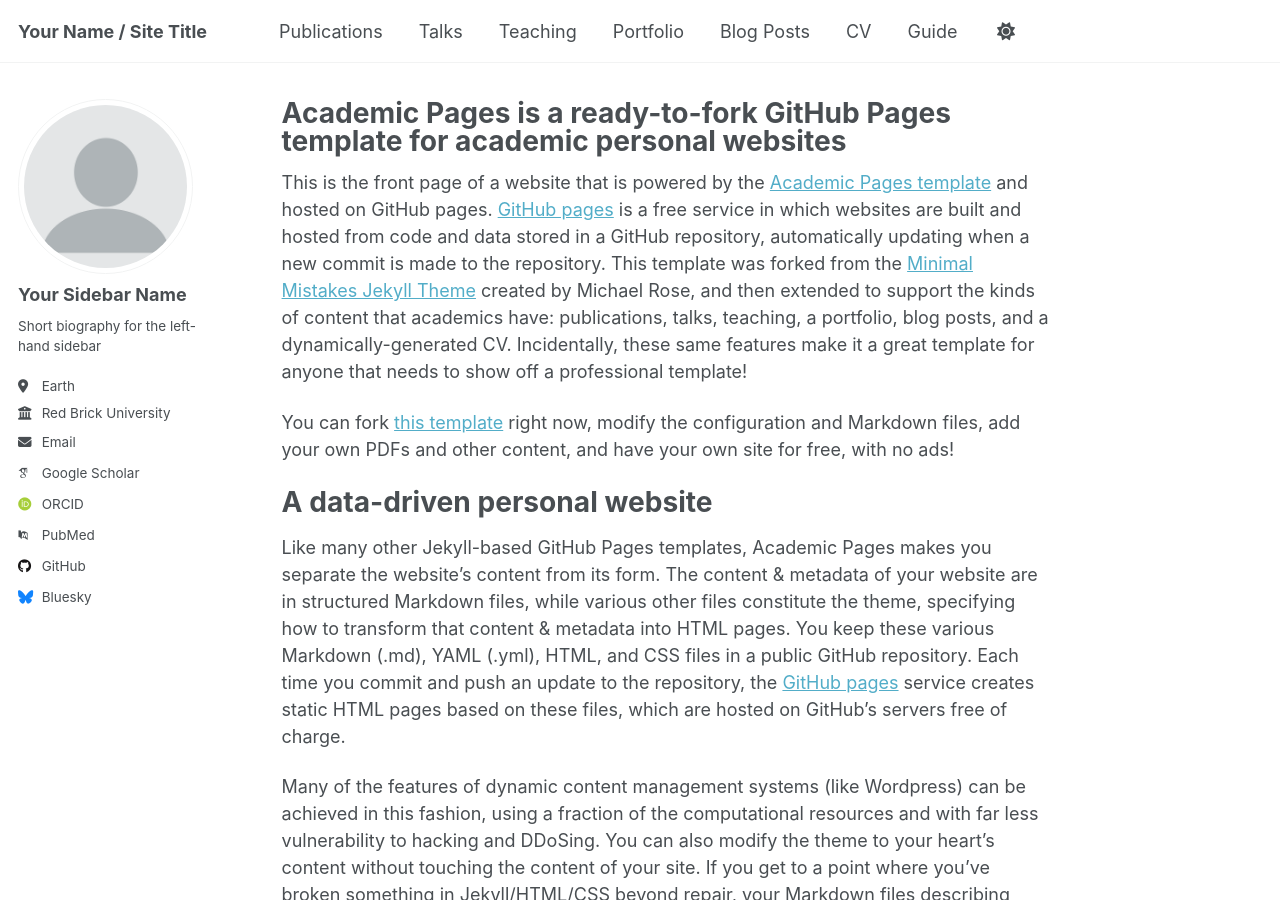
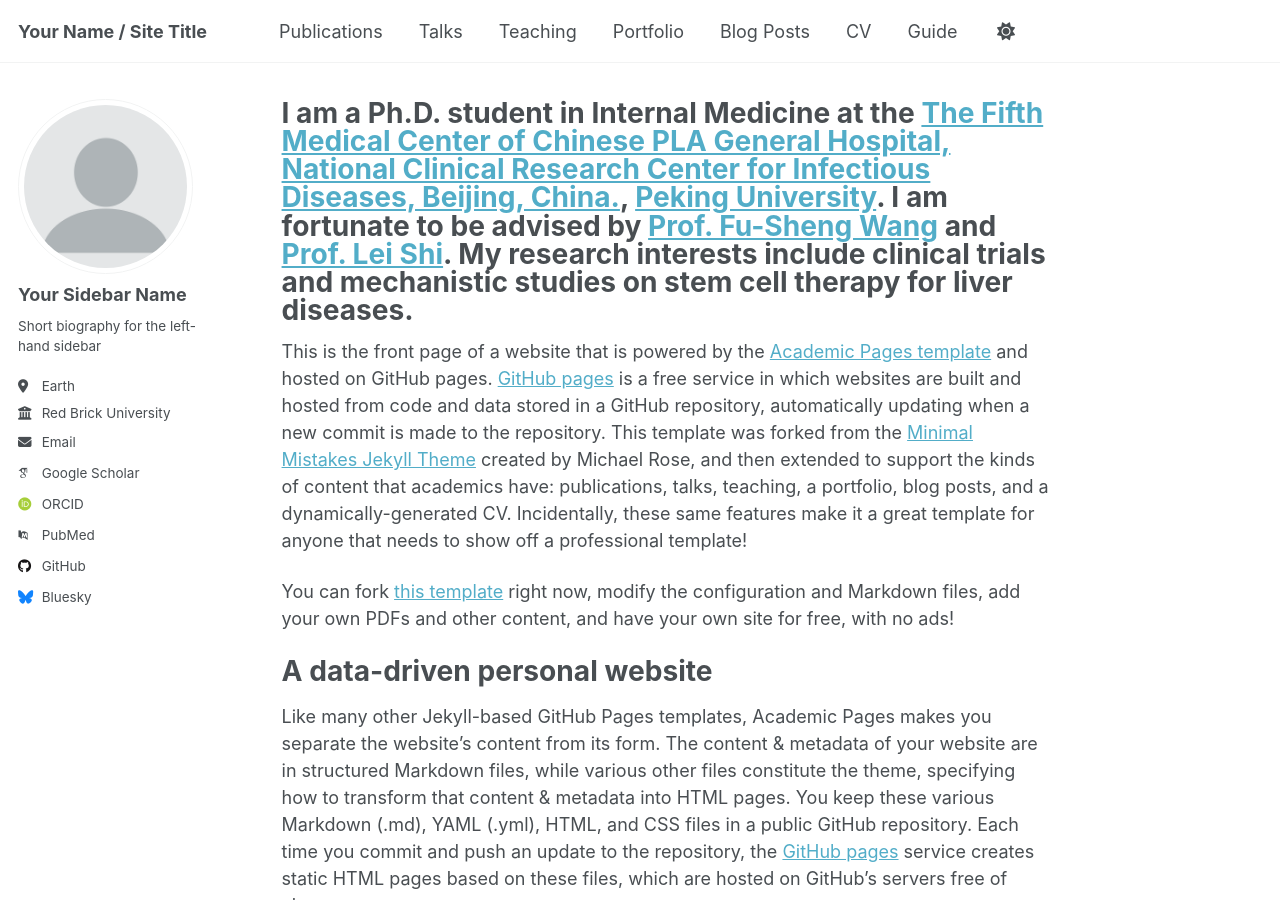
Before and after one commit to Ziying98/Ziying98.github.io, a Jekyll site: the page built from _pages/about.md, in a window 1280 px wide and 900 px high. Built offline with Jekyll 4.4.1, drawn with Linux system fonts in a browser that asks for light colours; some web fonts are replaced; a script that is not in the unit is left out.

Commit message:
Update about.md

```diff
--- a/_pages/about.md
+++ b/_pages/about.md
@@ -1,6 +1,6 @@
 ---
 permalink: /
-title: "Academic Pages is a ready-to-fork GitHub Pages template for academic personal websites"
+title: "I am a Ph.D. student in Internal Medicine at the [The Fifth Medical Center of Chinese PLA General Hospital, National Clinical Research Center for Infectious Diseases, Beijing, China.](https://www.301hospital-5.mil.cn/), [Peking University](https://www.pku.edu.cn/). I am fortunate to be advised by [Prof. Fu-Sheng Wang]() and [Prof. Lei Shi](). My research interests include clinical trials and mechanistic studies on stem cell therapy for liver diseases."
 author_profile: true
 redirect_from:
   - /about/
```
